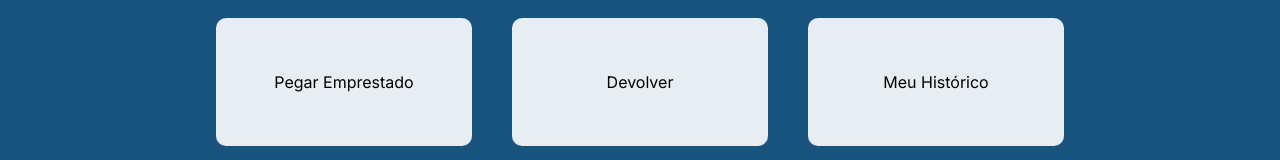
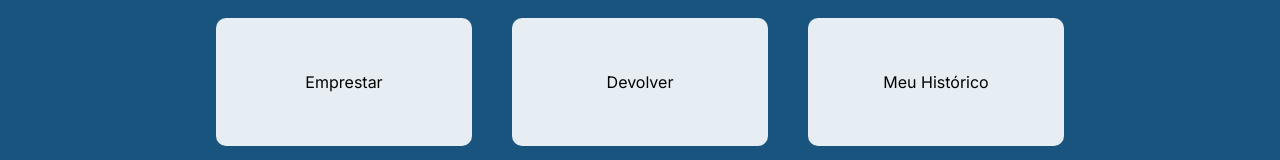
Before and after one commit to ICEI-PUC-Minas-PMV-ADS/pmv-ads-2024-1-e4-proj-dad-t2-crc-empresta, a Next.js app in the folder src/web/: page /home in a window 1280 px wide. Shown: the part 192-352 px from the top of the page. Built offline with nearby package versions, Linux system fonts and the light colour scheme; sample sign-in values are in the browser's storage.

Commit message:
Update page.tsx

```diff
--- a/src/web/app/home/page.tsx
+++ b/src/web/app/home/page.tsx
@@ -10,7 +10,7 @@ export default function Home() {
 
                     <Card
                         href="/emprestar">
-                        <span>Pegar Emprestado</span>
+                        <span>Emprestar</span>
                     </Card>
                     <Card
                         href="/devolver"
```
